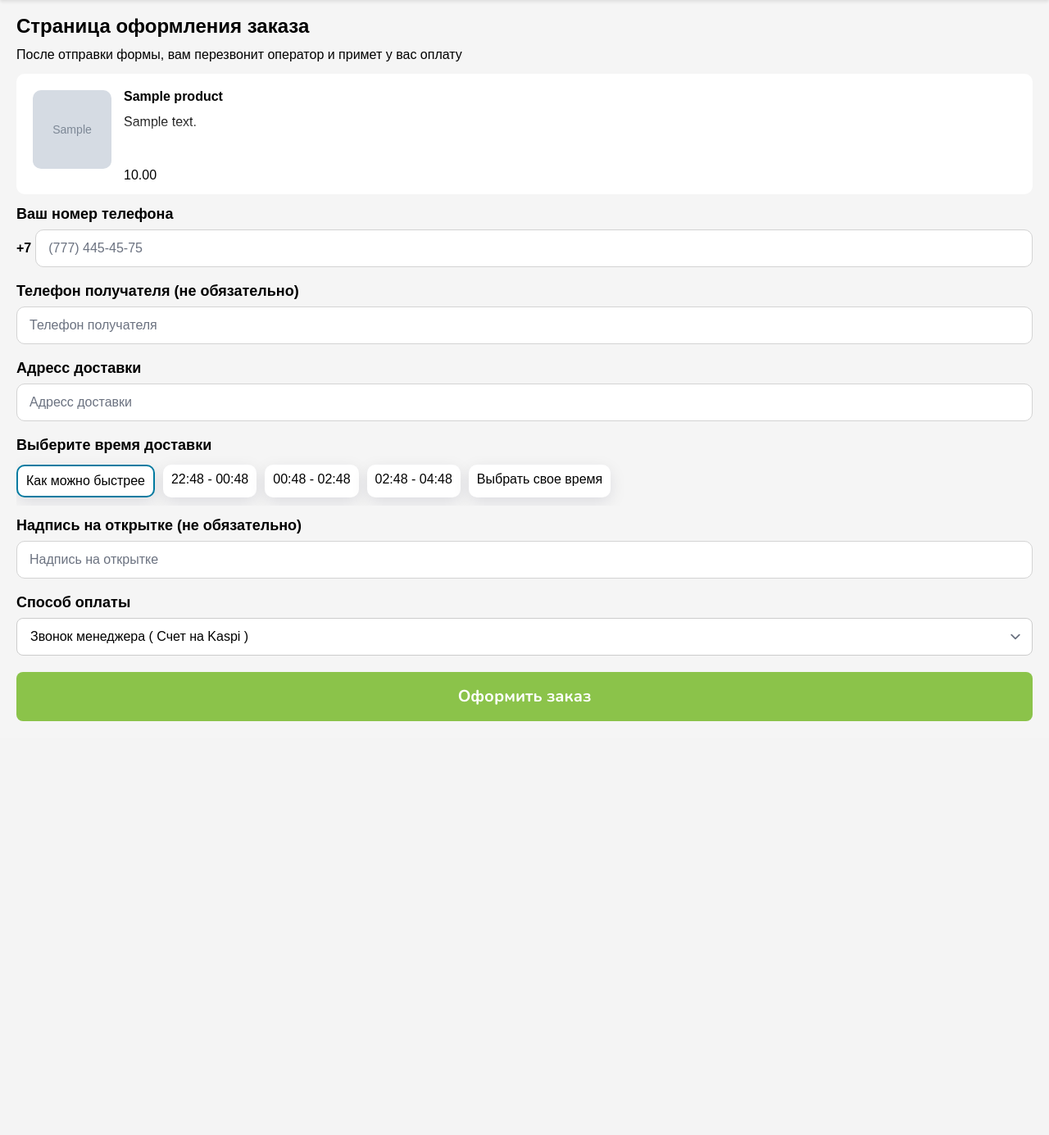
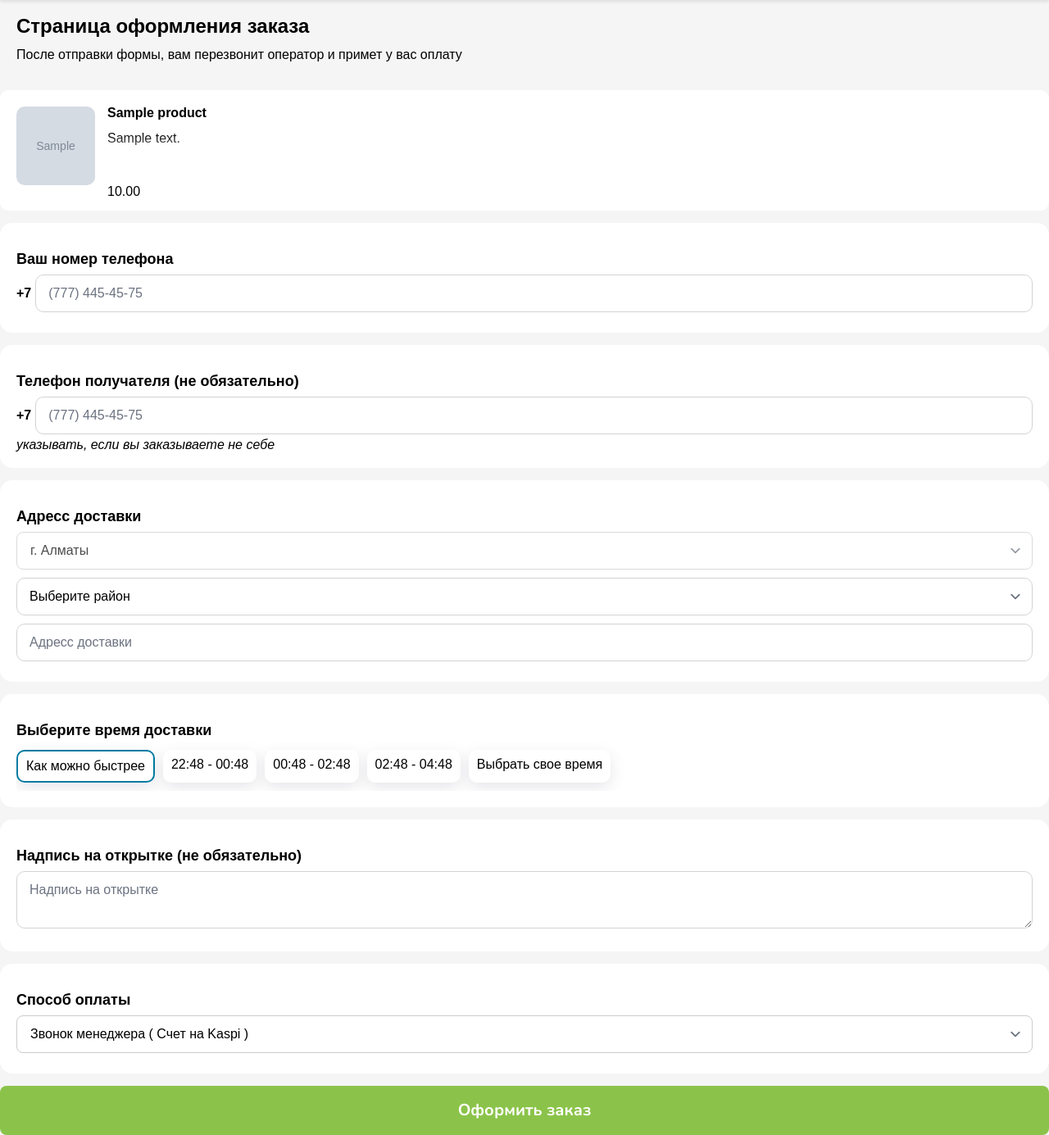
Before and after one commit to frayzz/Gulalem, a Laravel app: page /1/order in a window 1280 px wide. Shown: the part 56-1441 px from the top of the page at 82% size. Before the commit the page ends 936 px from the top, so only its background shows below. Run offline with Laravel 12, Linux system fonts and the light colour scheme; tables that the repository leaves empty hold one stand-in row (values such as "Sample post"); grey boxes marked "Sample" are stand-in pictures; style sheets or scripts are compiled from the project's sources; some web fonts are replaced.

Commit message:
order style update

```diff
--- a/resources/css/app.css
+++ b/resources/css/app.css
@@ -141,7 +141,7 @@ h1, h2, h3, h4, h5, h6, p, blockquote, pre,
 a, abbr, acronym, address, big, cite, code,
 del, dfn, em, img, ins, kbd, q, s, samp,
 small, strike, strong, sub, sup, tt, var,
-b, u, i, center,
+u, center,
 dl, dt, dd, ol, ul, li,
 fieldset, form, label, legend,
 table, caption, tbody, tfoot, thead, tr, th, td,
@@ -492,12 +492,20 @@ footer p {
 
 /* Detail END */
 /* Order Start */
+.input-container {
+    margin-top: 15px;
+    background-color: #fff;
+    padding: 20px;
+    border-radius: 15px;
+}
+
 .input-container input,
-.input-container select {
+.input-container select,
+.input-container textarea {
     width: 100%;
 }
 
-.order {
+.order-header {
     padding: 20px;
 }
 
--- a/resources/views/pages/order.blade.php
+++ b/resources/views/pages/order.blade.php
@@ -3,8 +3,11 @@
 @section('content')
     <section>
         <div class="order">
+            <div class="order-header">
                 <h1>Страница оформления заказа</h1>
                 <p>После отправки формы, вам перезвонит оператор и примет у вас оплату</p>
+            </div>
+
             @if(session('success'))
                 <div id="success-message" class="fixed inset-0 bg-white flex items-center justify-center z-50">
                     <div class="text-center">
@@ -59,14 +62,35 @@
                 </div>
                 <div class="input-container">
                     <h3>Телефон получателя (не обязательно)</h3>
-                    <input type="text" class="custom-input" name="recipient_phone" placeholder="Телефон получателя" value="{{ old('recipient_phone') }}">
+
+                    <div class="phone-input-wrapper">
+                        <span class="phone-prefix">+7</span>
+                        <input type="text" class="custom-input phone-input" name="recipient_phone" placeholder="(777) 445-45-75" value="{{ old('recipient_phone') }}">
+                    </div>
+                    <span><i>указывать, если вы заказываете не себе</i></span>
                     @error('recipient_phone')
                     <span class="text-red-500">{{ $message }}</span>
                     @enderror
                 </div>
                 <div class="input-container">
                     <h3>Адресс доставки</h3>
+                    <div class="">
+                        <select name="city" class="custom-select" disabled>
+                            <option value="Алматы">г. Алматы</option>
+                        </select>
+                        <select type="text" class="custom-input" name="region" placeholder="Адресс доставки" value="{{ old('address') }}">
+                            <option selected disabled hidden>Выберите район</option>
+                            <option value="Алмалинский">Алмалинский р-н</option>
+                            <option value="Наурызбайский">Наурызбайский р-н</option>
+                            <option value="Жетысуский">Жетысуский р-н</option>
+                            <option value="Туркисибский">Туркисибский р-н</option>
+                            <option value="Бостандыкский">Бостандыкский р-н</option>
+                            <option value="Алатауский">Алатауский р-н</option>
+                            <option value="Ауэзовский">Ауэзовский р-н</option>
+                        </select>
                         <input type="text" class="custom-input" name="address" placeholder="Адресс доставки" value="{{ old('address') }}">
+                    </div>
+
                     @error('address')
                     <span class="text-red-500">{{ $message }}</span>
                     @enderror
@@ -88,7 +112,7 @@
                 </div>
                 <div class="input-container">
                     <h3>Надпись на открытке (не обязательно)</h3>
-                    <input type="text" class="custom-input" name="card_message" placeholder="Надпись на открытке" value="{{ old('card_message') }}">
+                    <textarea type="text" class="custom-input" name="card_message" placeholder="Надпись на открытке" value="{{ old('card_message') }}"></textarea>
                     @error('card_message')
                     <span class="text-red-500">{{ $message }}</span>
                     @enderror
@@ -187,8 +211,9 @@
 
         // Обработка номера телефона
         document.addEventListener('DOMContentLoaded', function() {
-            const phoneInput = document.querySelector('.phone-input');
+            const phoneInputs = document.querySelectorAll('.phone-input');
 
+            phoneInputs.forEach(function(phoneInput) {
                 phoneInput.addEventListener('input', function() {
                     let value = phoneInput.value.replace(/\D/g, '');
                     if (value.length > 10) value = value.slice(0, 10);
@@ -202,5 +227,6 @@
                     phoneInput.value = formattedValue;
                 });
             });
+        });
     </script>
 @endsection
```
Lines whose indentation alone changed are shown as unchanged.
